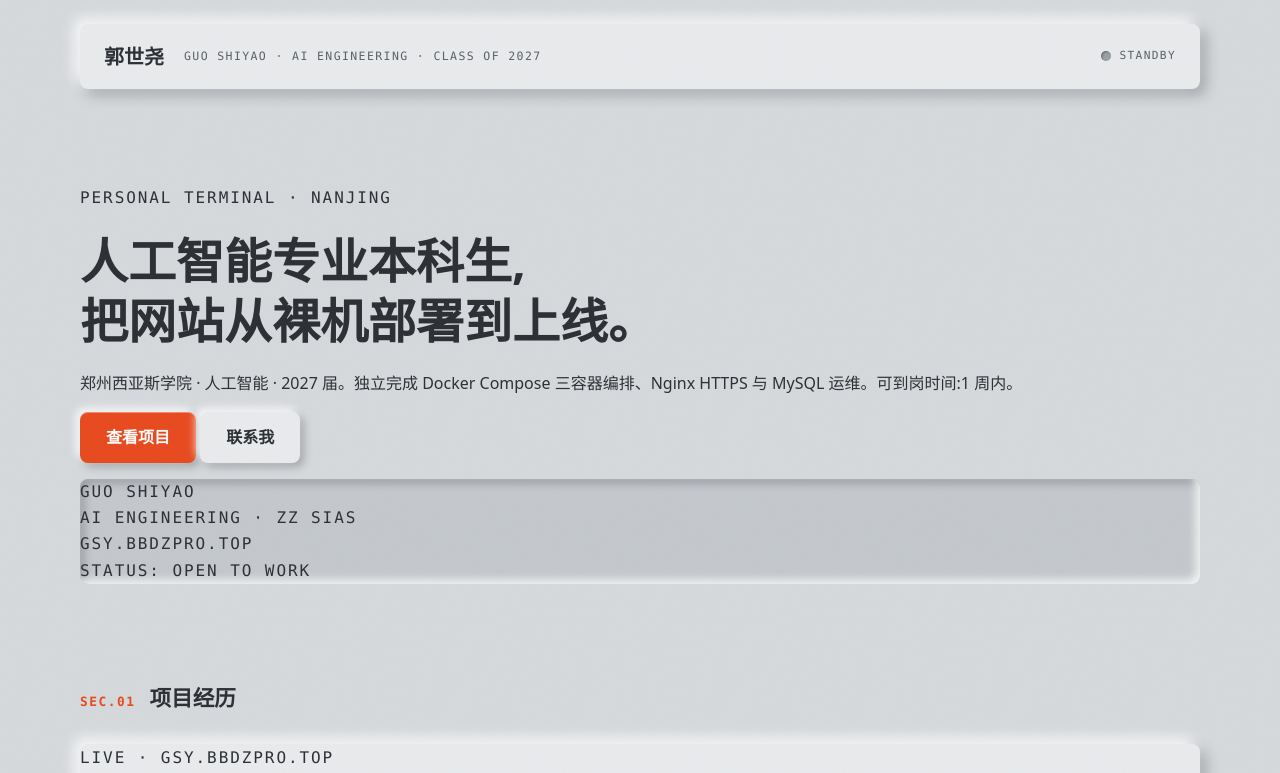
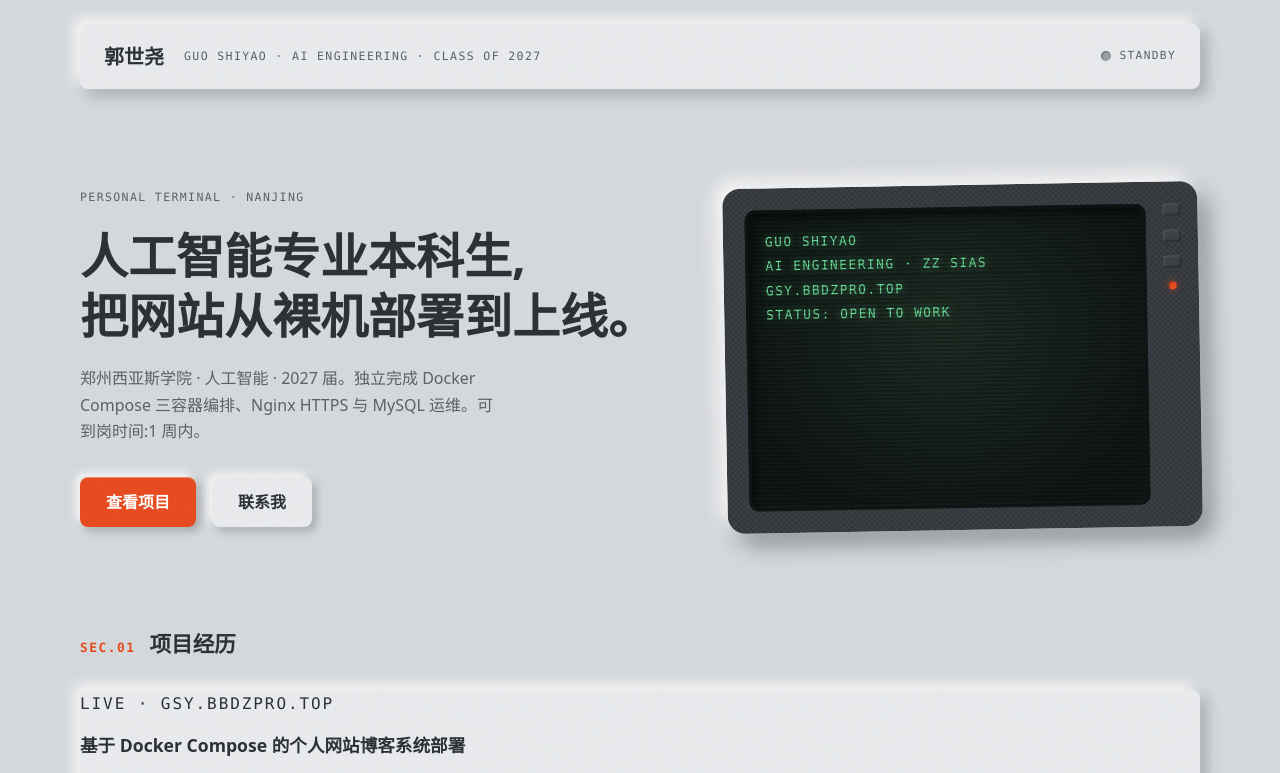
Before and after one commit to bbdzzzz/webblog, a plain HTML site: page nginx/html/index.html in a window 1280 px wide. Shown: the top 773 px of the page. Drawn offline with Linux system fonts and the light colour scheme; a script that the page names is missing.

Commit message:
feat: hero layout and pure-CSS terminal device model

```diff
--- a/nginx/html/assets/css/main.css
+++ b/nginx/html/assets/css/main.css
@@ -127,3 +127,57 @@ h3 { margin: 14px 0 8px; font-size: 1.1rem; }
   html { scroll-behavior: auto; }
   *, *::before, *::after { animation: none !important; transition: none !important; }
 }
+
+/* ===== 9. Hero ===== */
+.hero {
+  display: grid; grid-template-columns: 1.1fr .9fr;
+  gap: 64px; align-items: center;
+}
+.eyebrow { font-size: .72rem; color: var(--ink-soft); margin: 0; }
+.hero__sub { color: var(--ink-soft); max-width: 46ch; }
+.hero__actions { display: flex; gap: 16px; margin-top: 32px; flex-wrap: wrap; }
+
+/* ===== 10. 设备模型(签名元素) ===== */
+.device {
+  position: relative;
+  transform: rotate(-1deg);
+  display: flex;
+  padding: 22px 52px 22px 22px;
+  border-radius: 18px;
+  background:
+    repeating-linear-gradient(45deg, rgba(255, 255, 255, .03) 0 2px, transparent 2px 4px),
+    repeating-linear-gradient(-45deg, rgba(255, 255, 255, .03) 0 2px, transparent 2px 4px),
+    #2E3237;
+  box-shadow: -8px -8px 18px var(--light-edge), 10px 12px 22px rgba(30, 34, 38, .4);
+}
+.device__screen {
+  position: relative; flex: 1; aspect-ratio: 4 / 3; overflow: hidden;
+  border-radius: 10px;
+  background: radial-gradient(ellipse at 50% 40%, #1C2A22 0%, #0D1512 75%);
+  box-shadow: inset 0 0 0 3px #101312,
+              inset 4px 6px 14px rgba(0, 0, 0, .8),
+              inset -2px -2px 8px rgba(255, 255, 255, .06);
+}
+.screen__text {
+  position: absolute; inset: 0; margin: 0; padding: 20px;
+  color: #6FE8A0;
+  font-size: clamp(.62rem, 1.2vw, .8rem);
+  line-height: 1.9; white-space: pre-wrap;
+  text-shadow: 0 0 8px rgba(111, 232, 160, .6);
+}
+.screen__scanlines {
+  position: absolute; inset: 0; pointer-events: none;
+  background: repeating-linear-gradient(0deg, rgba(0, 0, 0, .28) 0 2px, transparent 2px 4px);
+  animation: scan 9s linear infinite;
+}
+@keyframes scan { to { background-position: 0 120px; } }
+.device__side {
+  position: absolute; right: 13px; top: 22px; bottom: 22px; width: 26px;
+  display: flex; flex-direction: column; align-items: center; gap: 14px;
+}
+.device__key {
+  width: 18px; height: 12px; border-radius: 3px;
+  background: #3A3F45;
+  box-shadow: inset 1px 1px 2px rgba(255, 255, 255, .15),
+              inset -1px -1px 2px rgba(0, 0, 0, .5);
+}
```
